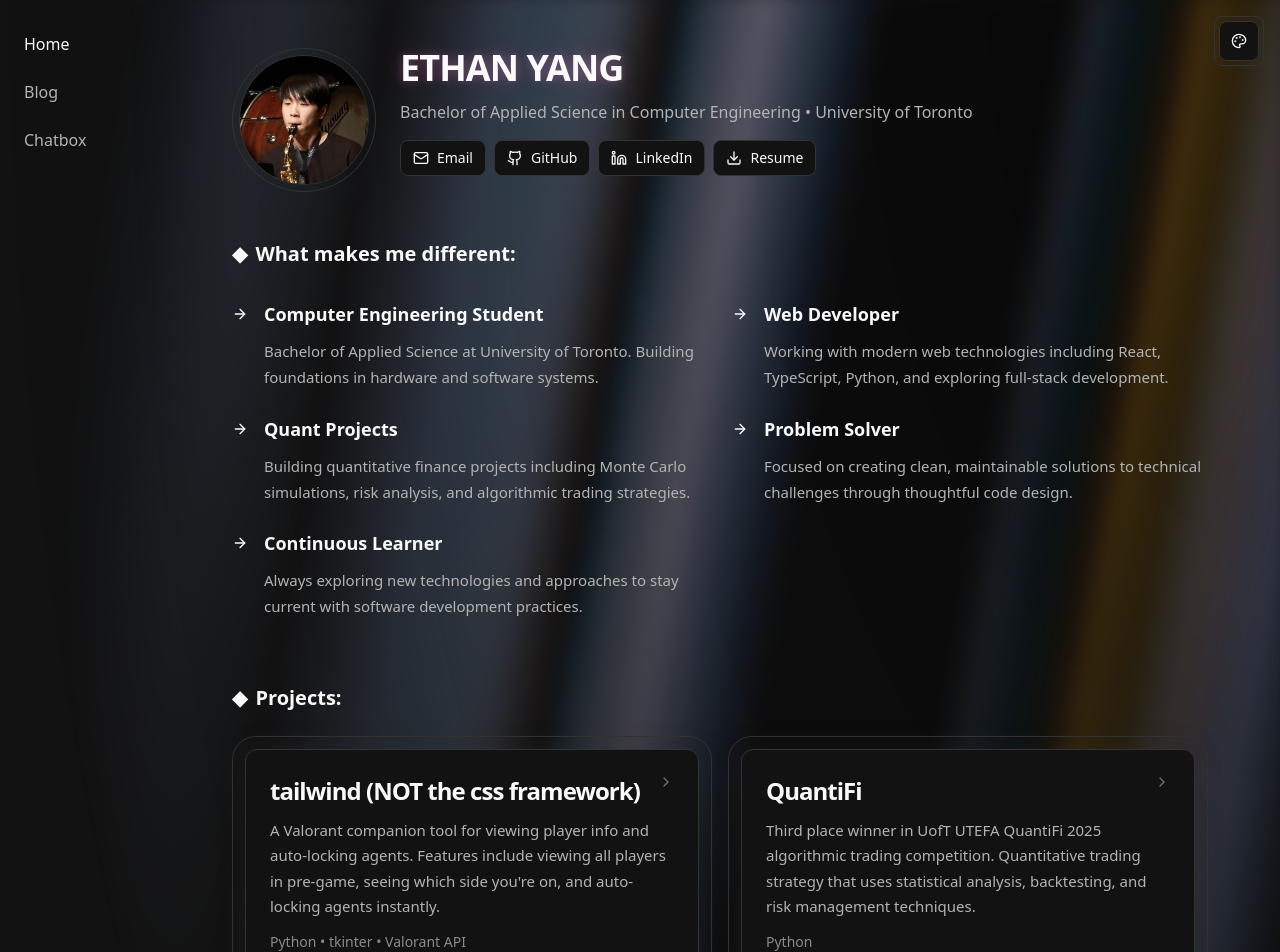
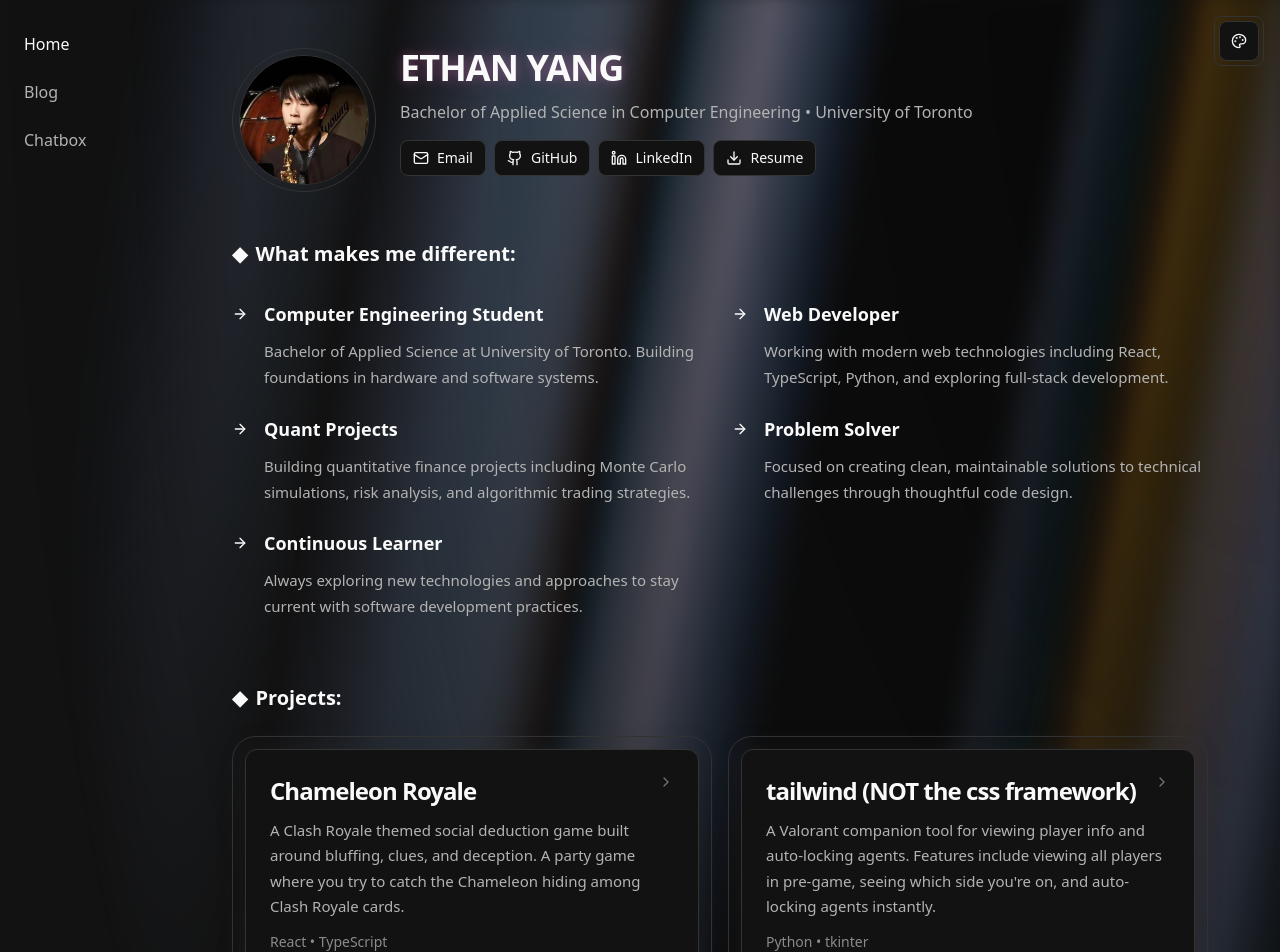
Before and after one commit to e-yang6/personal-website, a React (Vite) app: page / in a window 1280 px wide. Shown: the top 952 px of the page. Built offline with nearby package versions, Linux system fonts and the light colour scheme; the HTML template or start-up script is replaced by a standard one.

Commit message:
chameleon royale

```diff
--- a/src/components/ProjectsSection.tsx
+++ b/src/components/ProjectsSection.tsx
@@ -1,5 +1,5 @@
 import { useState } from "react";
-import { ChevronRight, Github, ZoomIn, ChevronLeft } from "lucide-react";
+import { ChevronRight, Github, ZoomIn, ChevronLeft, ExternalLink } from "lucide-react";
 import { GlowingEffect } from "@/components/ui/glowing-effect";
 import {
   Dialog,
@@ -29,9 +29,16 @@
 
   const projects: Project[] = [
     {
+      title: "Chameleon Royale",
+      description: "A Clash Royale themed social deduction game built around bluffing, clues, and deception. A party game where you try to catch the Chameleon hiding among Clash Royale cards.",
+      technologies: ["React", "TypeScript"],
+      githubUrl: "https://github.com/e-yang6/chameleon-royale",
+      liveUrl: "https://chameleon-royale.vercel.app",
+    },
+    {
       title: "tailwind (NOT the css framework)",
       description: "A Valorant companion tool for viewing player info and auto-locking agents. Features include viewing all players in pre-game, seeing which side you're on, and auto-locking agents instantly.",
-      technologies: ["Python", "tkinter", "Valorant API"],
+      technologies: ["Python", "tkinter"],
       githubUrl: "https://github.com/e-yang6/tailwind",
     },
     {
@@ -61,7 +68,6 @@
       technologies: ["C++", "Python", "NumPy", "Matplotlib"],
       githubUrl: "https://github.com/e-yang6/MonteCarloSimulation",
       imageUrls: ["/stock-simulation-1.png", "/stock-simulation-2.png"],
-      fullWidth: true,
     },
   ];
 
@@ -181,8 +187,8 @@
               ))}
             </div>
 
-            {selectedProject?.githubUrl && (
-              <div className="pt-2">
+            <div className="pt-2 flex gap-2">
+              {selectedProject?.githubUrl && (
                 <Button
                   asChild
                   variant="ghost"
@@ -199,8 +205,26 @@
                     <span>View on GitHub</span>
                   </a>
                 </Button>
-              </div>
-            )}
+              )}
+              {selectedProject?.liveUrl && (
+                <Button
+                  asChild
+                  variant="ghost"
+                  size="sm"
+                  className="text-muted-foreground hover:text-foreground"
+                >
+                  <a
+                    href={selectedProject.liveUrl}
+                    target="_blank"
+                    rel="noopener noreferrer"
+                    className="flex items-center gap-2"
+                  >
+                    <ExternalLink className="w-4 h-4" />
+                    <span>Live Demo</span>
+                  </a>
+                </Button>
+              )}
+            </div>
           </div>
         </DialogContent>
       </Dialog>
```
